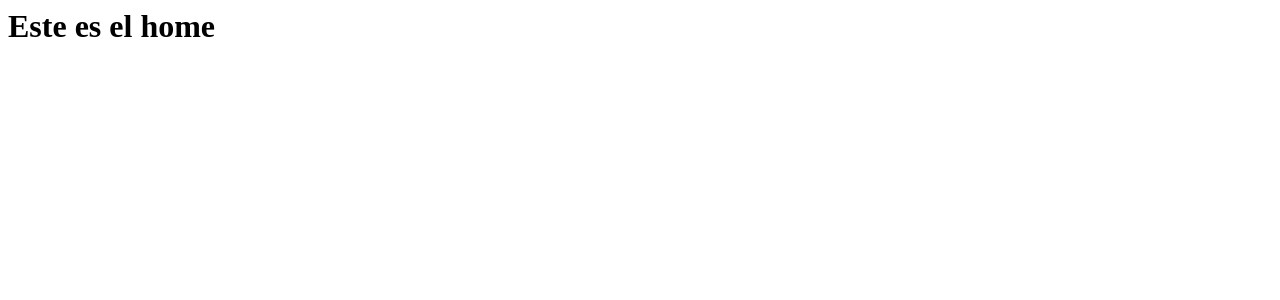
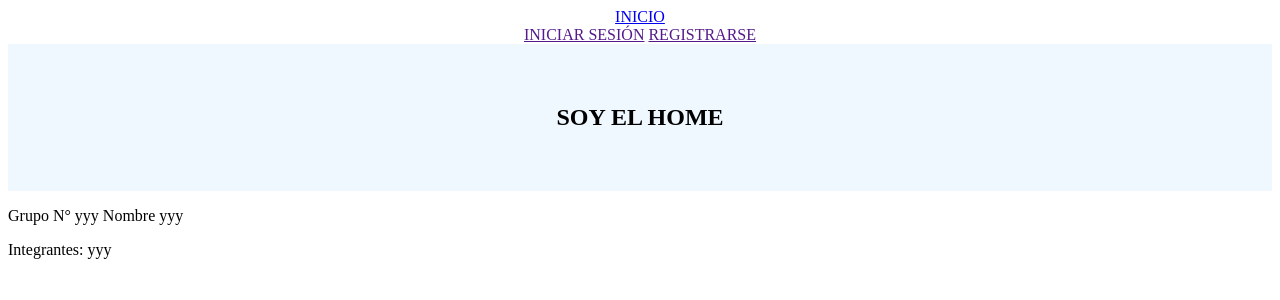
Before and after one commit to gabbfz25-prog/info-blog-vods, a Django app: page / in a window 1280 px wide. Shown: the top 300 px of the page. Run offline with Django 5.2, Linux system fonts and the light colour scheme.

Commit message:
segundo commit

```diff
--- a/mysite/urls.py
+++ b/mysite/urls.py
@@ -16,9 +16,11 @@ Including another URLconf
 """
 from django.contrib import admin
 from django.urls import path
+from django.conf.urls.static import static
+from django.conf import settings
 from . import views
 
 urlpatterns = [
     path('admin/', admin.site.urls),
     path('', views.Home, name='home')
-]
+] + static(settings.STATIC_URL, document_root=settings.STATIC_ROOT) + static(settings.MEDIA_URL, document_root=settings.MEDIA_ROOT)
--- /dev/null
+++ b/static/css/main.css
@@ -0,0 +1,11 @@
+.bloque {
+    background-color: aliceblue;
+}
+.centrar {
+    align-content: center;
+    text-align: center;
+}
+.bloque {
+    text-align: center;
+    padding: 40px;
+}
--- /dev/null
+++ b/templates/base.html
@@ -0,0 +1,24 @@
+{% load static %}
+<!DOCTYPE html>
+<html>
+    <head>
+        <title>MI WEB | {% block title %}{% endblock title %}</title>
+        <link rel="stylesheet" type="text/css" href="{% static 'css/main.css' %}">
+    </head>
+    <body class="contenedor">
+        <div class="centrar">
+            <a href="{% url 'home' %}">INICIO</a>
+            <br>
+            <a href="">INICIAR SESIÓN</a>
+            <a href="">REGISTRARSE</a>
+        </div>
+        <div class="bloque">
+            {% block content %}
+            {% endblock content %}
+        </div>
+        <footer>
+            <p>Grupo N° yyy Nombre yyy</p>
+            <p>Integrantes: yyy</p>
+        </footer>
+    </body>
+</html>
--- a/templates/home.html
+++ b/templates/home.html
@@ -1 +1,8 @@
-<h1>Este es el home</h1>
+{% extends 'base.html' %}
+{% load static %}
+
+{% block title %}TITULO HOME{% endblock title %}
+
+{% block content %}
+<h2>SOY EL HOME</h2>
+{% endblock content %}
```
Also changed, not shown: mysite/settings.py (+7 -1 lines).
